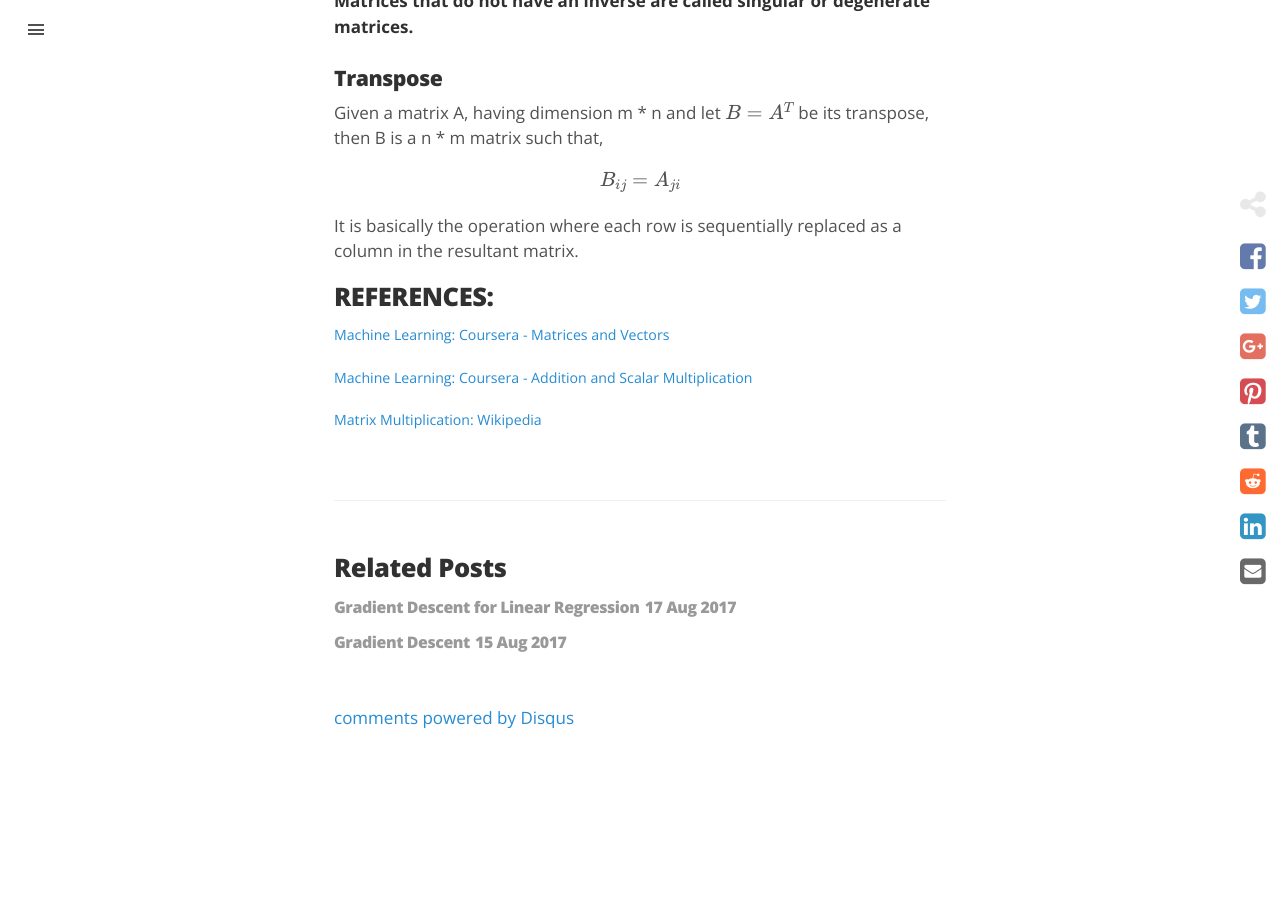
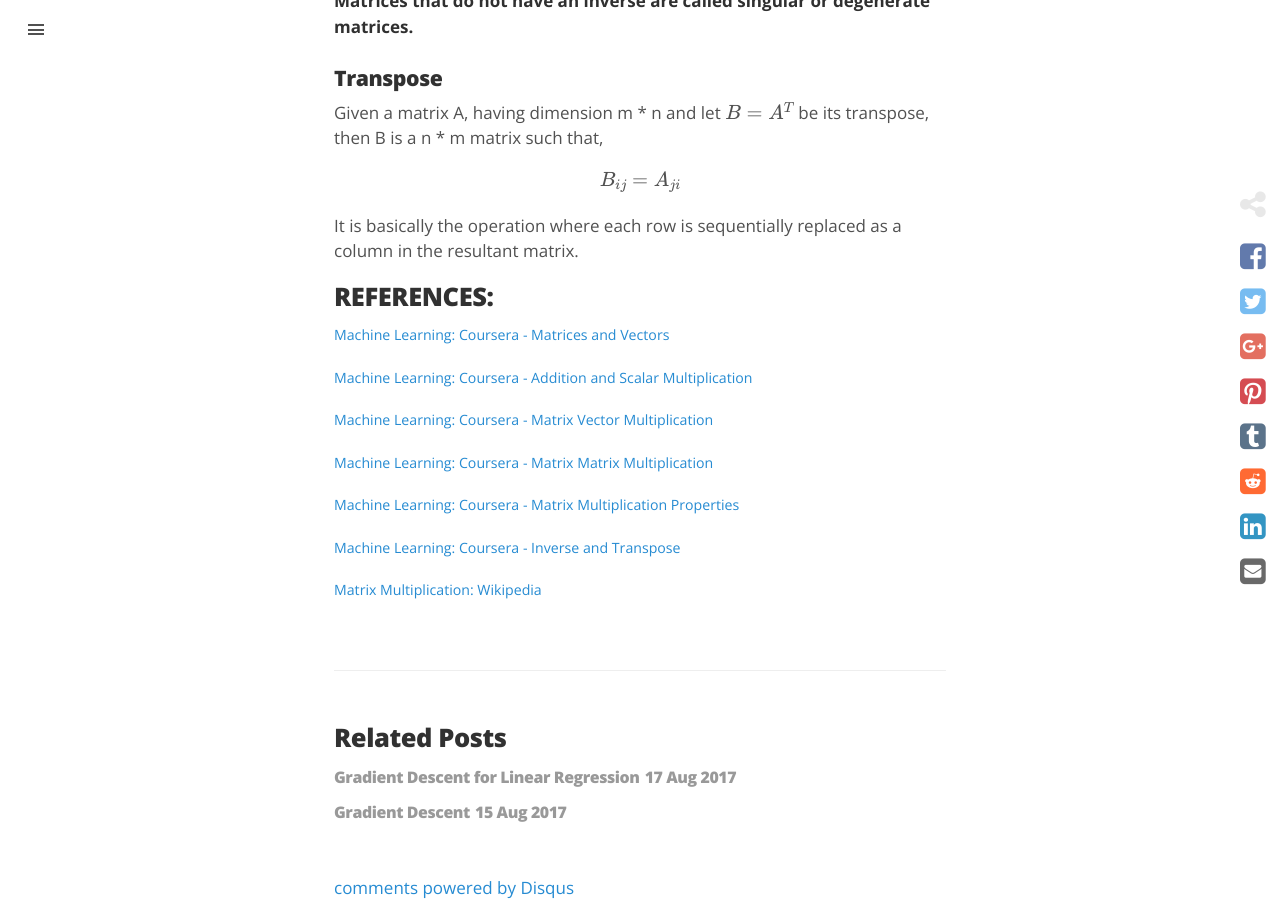
Before and after one commit to shreyasrh9/github-page-v2, a Jekyll site: the page built from _posts/2017-08-20-linear-algebra.md, in a window 1280 px wide and 900 px high, scrolled down 3955 px. Built offline with Jekyll 4.4.1, drawn with Linux system fonts in a browser that asks for light colours; nearby versions of some CDN libraries; formulas are drawn with MathJax 3; comment, search, counter and statistics services are not loaded; before the commit the page ends 4685 px from its top, so only the background shows below that.

Commit message:
linear_algebra_post_references_fix

```diff
--- a/_posts/2017-08-20-linear-algebra.md
+++ b/_posts/2017-08-20-linear-algebra.md
@@ -253,4 +253,12 @@ It is basically the operation where each row is sequentially replaced as a colum
 
 <small>[Machine Learning: Coursera - Addition and Scalar Multiplication](https://www.coursera.org/learn/machine-learning/lecture/R4hiJ/addition-and-scalar-multiplication){:target="_blank"}</small>
 
+<small>[Machine Learning: Coursera - Matrix Vector Multiplication](https://www.coursera.org/learn/machine-learning/lecture/aQDta/matrix-vector-multiplication){:target="_blank"}</small>
+
+<small>[Machine Learning: Coursera - Matrix Matrix Multiplication](https://www.coursera.org/learn/machine-learning/lecture/dpF1j/matrix-matrix-multiplication){:target="_blank"}</small>
+
+<small>[Machine Learning: Coursera - Matrix Multiplication Properties](https://www.coursera.org/learn/machine-learning/lecture/W1LNU/matrix-multiplication-properties){:target="_blank"}</small>
+
+<small>[Machine Learning: Coursera - Inverse and Transpose](https://www.coursera.org/learn/machine-learning/lecture/FuSWY/inverse-and-transpose){:target="_blank"}</small>
+
 <small>[Matrix Multiplication: Wikipedia](https://en.wikipedia.org/wiki/Matrix_multiplication){:target="_blank"}</small>
```
